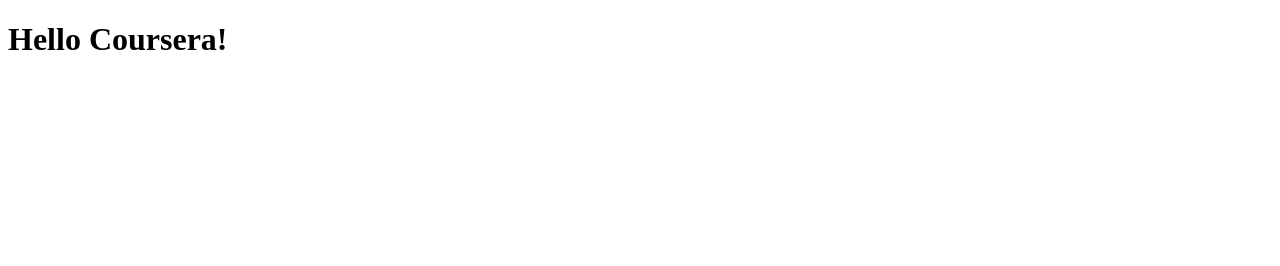
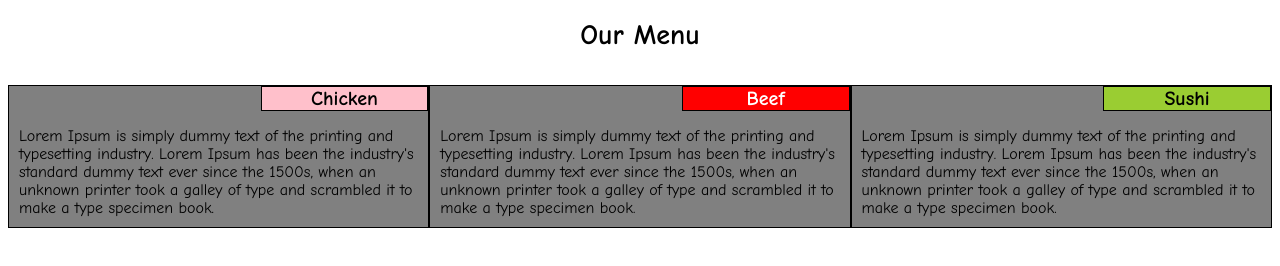
Before and after one commit to T0wby/coursera-assignment, a plain HTML site: page module2-solution/index.html in a window 1280 px wide. Drawn offline with Linux system fonts and the light colour scheme.

Commit message:
Adding Module 2 Coding Assignment kinda solution

```diff
--- /dev/null
+++ b/module2-solution/css/styles.css
@@ -0,0 +1,88 @@
+/********** Base styles **********/
+* {
+    box-sizing: border-box;
+    font-family:"Comic Sans MS", cursive, sans-serif;
+  }
+
+h1 {
+    text-align: center;
+    font-size: 175%;
+}
+
+h2 {
+    font-size: 125%;
+    width:40%;
+    float:right;
+    border: 1px solid black;
+    text-align: center;
+    margin-top: 0px;
+}
+
+
+.s1 {
+    display: flex;
+}
+
+.s2 {
+    background-color: grey;
+    border: 1px solid black;
+    position: relative;
+    margin-top: 15px;
+
+}
+
+
+.h1 {
+    background-color: pink;
+  }
+
+.h2 {
+    background-color: red;
+    color: white;
+  }
+
+.h3 {
+    background-color: yellowgreen;
+  }
+
+.dummy {
+    margin-top: 40px;
+    margin:10px;
+    margin-top:40px;
+    clear:both;
+}
+
+
+
+
+
+/********** Desktop **********/
+@media (min-width: 992px){
+    .col-dt-3 {
+        float: left;
+        width: 33.33%;
+    }
+}
+
+
+/********** Tablet **********/
+@media (min-width: 768px) and (max-width: 991px){
+    .col-tb-6 {
+        float: left;
+        width: 50%;
+    }
+    .col-tb-12 {
+        float: left;
+        width: 100%;
+    }
+}
+
+
+
+/********** Mobile **********/
+@media (max-width: 767px){
+    .col-mb-12 {
+        float: left;
+        width: 100%;
+    }
+}
--- a/module2-solution/index.html
+++ b/module2-solution/index.html
@@ -4,9 +4,41 @@
     <meta charset="UTF-8">
     <meta http-equiv="X-UA-Compatible" content="IE=edge">
     <meta name="viewport" content="width=device-width, initial-scale=1.0">
-    <title>Document</title>
+    <title>Module 2 Coding Assignment</title>
+    <link rel="stylesheet" href="css/styles.css">
 </head>
 <body>
-    <h1>Hello Coursera!</h1>
+    <h1>Our Menu</h1>
+     <section>
+        <section class="col-dt-3 col-tb-6 col-mb-12 s2">
+            <h2 class="h1">
+                Chicken
+            </h2>
+
+            <p class="dummy">
+                Lorem Ipsum is simply dummy text of the printing and typesetting industry. Lorem Ipsum has been the industry's standard dummy text ever since the 1500s, when an unknown printer took a galley of type and scrambled it to make a type specimen book.
+            </p>
+        </section>
+
+        <section class="col-dt-3 col-tb-6 col-mb-12 s2">
+            <h2 class="h2">
+                Beef
+            </h2>
+
+            <p class="dummy">
+            Lorem Ipsum is simply dummy text of the printing and typesetting industry. Lorem Ipsum has been the industry's standard dummy text ever since the 1500s, when an unknown printer took a galley of type and scrambled it to make a type specimen book.
+            </p>
+        </section>
+
+        <section class="col-dt-3 col-tb-6 col-tb-12 col-mb-12 s2">
+            <h2 class="h3">
+                Sushi
+            </h2>
+
+            <p class="dummy">
+            Lorem Ipsum is simply dummy text of the printing and typesetting industry. Lorem Ipsum has been the industry's standard dummy text ever since the 1500s, when an unknown printer took a galley of type and scrambled it to make a type specimen book.
+            </p>
+        </section>
+    </section>
 </body>
 </html>
```
